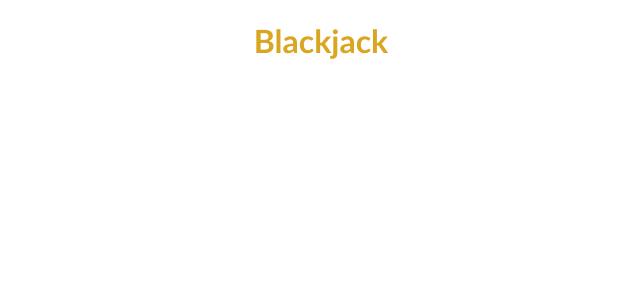
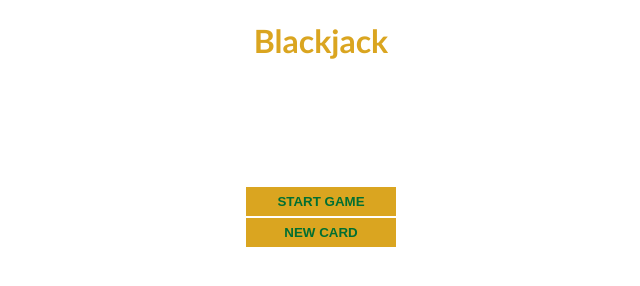
Before and after one commit to Jibs007/blackjack, a plain HTML site: page index.html in a window 1280 px wide. Shown: the whole page, without its empty margins (319-959 px from the left). Drawn offline with Linux system fonts and the light colour scheme.

Commit message:
setup basic skeleton

```diff
--- a/index.html
+++ b/index.html
@@ -5,5 +5,12 @@
   </head>
   <body>
     <h1>Blackjack</h1>
+    <p id="message-el">Want to play a round?</p>
+    <p id="cards-el">Cards:</p>
+    <p id="sum-el">Sum:</p>
+    <button onclick="startGame()">Start Game</button>
+    <button onclick="newCard()">New Card</button>
+    <p id="player-el"></p>
+    <script src="app.js"></script>
   </body>
 </html>
--- a/styles.css
+++ b/styles.css
@@ -5,8 +5,25 @@ body {
   color: white;
   background-image: url(table.png);
   background-size: cover;
+  font-size: bold;
 }
 
 h1 {
   color: goldenrod;
 }
+
+#message-el {
+  font-style: italic;
+}
+
+button {
+  background-color: goldenrod;
+  border: none;
+  color: #016f32;
+  font-weight: bold;
+  text-transform: uppercase;
+  display: block;
+  margin: 2px auto;
+  width: 150px;
+  padding: 7px;
+}
```
